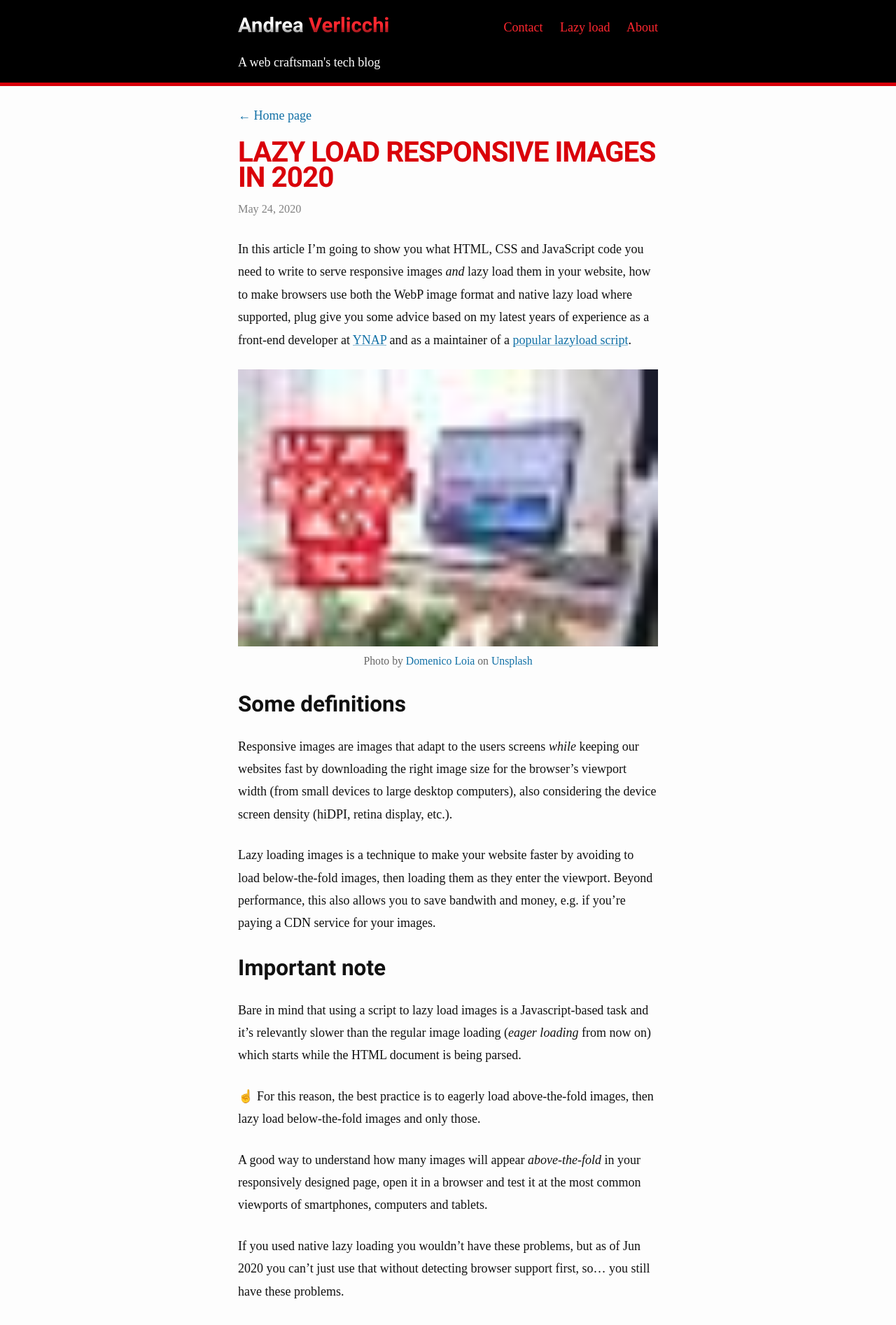
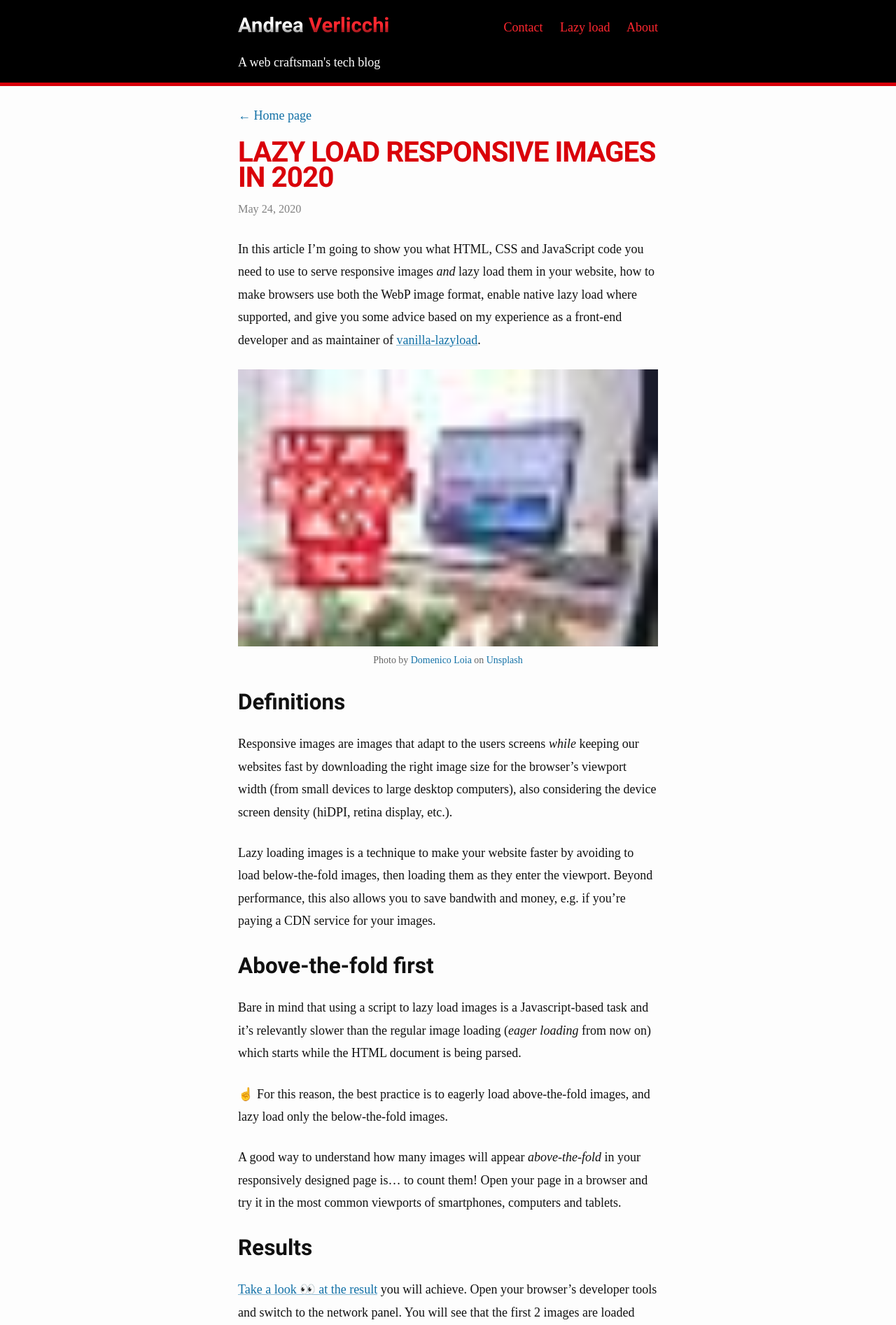
Before and after one commit to verlok/verlok.github.io, a Jekyll site: the page built from _posts/2020-05-24-lazy-load-responsive-images-in-2020-srcset-sizes-picture-webp.md, in a window 1280 px wide. Shown: the top 1894 px of the page at 70% size. Built offline with Jekyll 4.4.1, drawn with Linux system fonts in a browser that asks for light colours; some web fonts are replaced; some of the changed text lies outside the part shown.

Commit message:
Updated article until picture use cases

````diff
--- a/_posts/2020-05-24-lazy-load-responsive-images-in-2020-srcset-sizes-picture-webp.md
+++ b/_posts/2020-05-24-lazy-load-responsive-images-in-2020-srcset-sizes-picture-webp.md
@@ -3,12 +3,12 @@
 title: Lazy load responsive images in 2020
 date: 2020-05-24 08:00:00 +01:00
 categories:
-- libraries
+  - libraries
 tags: [srcset, responsive images, lazy load]
 image: lazy-load-responsive-images-2020__2x.jpg
 ---
 
-In this article I'm going to show you **what HTML, CSS and JavaScript code** you need to write to serve **responsive images** _and_ **lazy load** them in your website, how to make browsers use both **the WebP image format** and **native lazy load** where supported, plug give you some advice based on my latest years of experience as a front-end developer at <a href="https://www.ynap.com" target="_blank" noopener>YNAP</a> and as a maintainer of a [popular lazyload script](https://github.com/verlok/vanilla-lazyload).
+In this article I'm going to show you **what HTML, CSS and JavaScript code** you need to use to serve **responsive images** _and_ **lazy load** them in your website, how to make browsers use both **the WebP image format**, enable **native lazy load** where supported, and give you some advice based on my experience as a front-end developer and as maintainer of [vanilla-lazyload](https://github.com/verlok/vanilla-lazyload).
 
 <figure>
   <picture>
@@ -40,31 +40,27 @@
   </figcaption>
 </figure>
 
-## Some definitions
+## Definitions
 
 **Responsive images** are images that adapt to the users screens _while_ keeping our websites fast by downloading the right image size for the browser's **viewport width** (from small devices to large desktop computers), also considering the device **screen density** (hiDPI, retina display, etc.).
 
 **Lazy loading images** is a technique to make your website faster by **avoiding to load below-the-fold images**, then loading them **as they enter the viewport**. Beyond performance, this also allows you to save bandwith and money, e.g. if you're paying a CDN service for your images.
 
-## Important note
+## Above-the-fold first
 
-Bare in mind that using a script to **lazy load images is a Javascript-based task** and it's **relevantly slower than the regular image loading** (*eager loading* from now on) which starts while the HTML document is being parsed.
+Bare in mind that using a script to **lazy load images is a Javascript-based task** and it's **relevantly slower than the regular image loading** (_eager loading_ from now on) which starts while the HTML document is being parsed.
 
-☝️ For this reason, the best practice is to **eagerly load above-the-fold images**, then **lazy load below-the-fold images** and **only those**.
+☝️ For this reason, the best practice is to **eagerly load above-the-fold images**, and **lazy load only the below-the-fold images**.
 
-A good way to understand how many images will appear *above-the-fold* in your responsively designed page, **open it in a browser** and **test it at the most common viewports** of smartphones, computers and tablets.
+A good way to understand how many images will appear _above-the-fold_ in your responsively designed page is... to count them! Open your page in a browser and **try it in the most common viewports** of smartphones, computers and tablets.
 
-If you used native lazy loading you wouldn't have these problems, but as of Jun 2020 you can't just use that without detecting browser support first, so... you still have these problems.
+## Results
 
-## The result
-
-[Take a look 👀 at the result](http://verlok.github.io/vanilla-lazyload/demos/image_srcset_lazy_sizes.html) you will achieve. Open your browser's **developer tools** and switch to the **network panel**. You will see that the first 2 images are loaded *eagerly* just after page landing, while the rest of the images are loaded **as you scroll down** the page.
+[Take a look 👀 at the result](http://verlok.github.io/vanilla-lazyload/demos/image_srcset_lazy_sizes.html) you will achieve. Open your browser's **developer tools** and switch to the **network panel**. You will see that the first 2 images are loaded _eagerly_ just after page landing, while the rest of the images are loaded _lazily_ **as you scroll down** the page.
 
 ## Now to some code!
 
-### HTML
-
-Here's the HTML markup of an **eagerly loaded** responsive image.
+Here's the HTML markup of an _eagerly loaded_ responsive image.
 
 ```html
 <!-- Eagerly loaded responsive image -->
@@ -80,7 +76,7 @@
 />
 ```
 
-And here's the markup you're going to need in order to **lazy load** a responsive image.
+And here's the markup you're going to need in order to _lazy load_ a responsive image.
 
 ```html
 <!-- Lazy loaded responsive image -->
@@ -113,15 +109,15 @@
 
 We're using the `img` HTML tag and not the `picture` tag, since the latter is not necessary in this case. I'll dig into the `picture` tag use cases [down below](#picture-tag-use-cases).
 
-_But hey, what about Internet Explorer?_
+💬 _Hey, what about Internet Explorer?_
 
-It's true, Internet Explorer does not support responsive images, but given that only its latest version stuck around and it's slowly disappearing from our radars (in the websites we manage, its share is around 4%), I'd suggest NOT to use a responsive images polyfill for it, and just rely on the image specified in the `src` (or `data-src`) attribute instead.
+Internet Explorer does not support responsive images, but given that only version 11 is still around and it won't stay for much longer (Microsoft is silently replacing it with [Edge](https://www.microsoft.com/edge)), do NOT use a polyfill. Because a) it would slow down other browsers, b) <abbr title="Internet Explorer">IE</abbr> reads and uses the image specified in the `src`/`data-src` attribute, so choose an image that will appear nice on a desktop, non-HiDPI display, and you're good.
 
 ### Script inclusion
 
-To load the lazy images as they enter the viewport, you need a lazy load script such as [vanilla-lazyload](https://github.com/verlok/vanilla-lazyload) which is a lightweight-as-air (1.9 kb gzipped), configurable, SEO-friendly script that I've been developing and improving since 2014. It's also based on the IntersectionObserver browser API so it's blazing fast and grants jank-free scrolling also on slower devices.
+To load the lazy images as they enter the viewport, you need a lazy load script such as [vanilla-lazyload](https://github.com/verlok/vanilla-lazyload) which is a lightweight (2.5 kb gzipped), blazing fast, configurable, SEO-friendly script that I've been maintaining and improving since 2014.
 
-Here is the simplest way to include the script in your page.
+Here is the simplest way to include it in your page.
 
 ```html
 <script src="https://cdn.jsdelivr.net/npm/vanilla-lazyload@16.1.0/dist/lazyload.min.js"></script>
@@ -131,33 +127,40 @@
 
 ### LazyLoad initialization
 
-You need LazyLoad to manage and load all the images with the `.lazy` class in the page. You can initialize `LazyLoad` like this:
+You need LazyLoad to manage and load all the images with a `lazy` class in the page. You can initialize `LazyLoad` like this:
 
 ```js
 var lazyLoad = new LazyLoad({
   elements_selector: ".lazy"
-  cancel_on_exit: true //optimize for fast readers on slow connections
+  cancel_on_exit: true
+  //☝️ recommended options
 });
 ```
 
 ### Some CSS Tricks
 
-There are also some features that you can achieve using CSS only. You need to:
+There are also some features that you can achieve using CSS only. You might want to:
 
-- **Make not-yet-loaded lazy images to occupy some space**. If you don't do so, those images will have height `0` and they'll collapse one next to another. As a result, all of them will enter the viewport all at the same time, nullifying our efforts to load them as they enter the viewport.
+- **Make not-yet-loaded lazy images to occupy some space**. The main reason is to avoid collapsing your layout while your images are yet to be loaded.
 - Avoid empty images to appear as broken images
-- Resolve a Firefox anomaly that displays the broken image icon while images are loading
 
 You can do all that using these CSS rules:
 
 ```css
 /*
-Makes images container to occupy some space
-when the images aren't loaded yet.
-This value depends on your layout.
+Images container to occupy space
+when the images aren't loaded yet
 */
-.imageList li {
-  min-height: 300px;
+.image-wrapper {
+  width: 100%;
+  height: 0;
+  padding-bottom: 150%;
+  /* ☝️ image height / width * 100% */
+  position: relative;
+}
+.image {
+  position: absolute;
+  /* ... */
 }
 
 /*
--- a/_sass/_variables.scss
+++ b/_sass/_variables.scss
@@ -8,7 +8,7 @@
 $base-font-size:   18px;
 $base-font-weight: 400 !default;
 $base-line-height: 1.8 !default;
-$small-font-size:  $base-font-size * 0.875 !default;
+$small-font-size:  $base-font-size * 0.775 !default;
 
 // Colors
 $toolbar-background-color: black;
````
